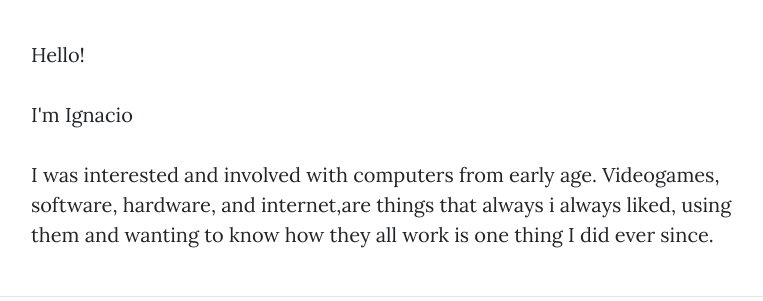
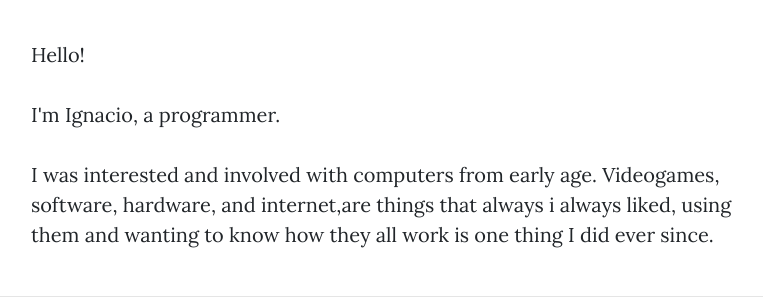
Before and after one commit to nachoinn/Ignacios-Blog, a Flask app: page /about in a window 1280 px wide. Shown: the part 572-873 px from the top of the page, without its empty margins (244-1007 px from the left). Run offline with Flask 2, Linux system fonts and the light colour scheme; some libraries are stand-ins or nearby versions.

Commit message:
minor change to about, and change image

```diff
--- a/templates/about.html
+++ b/templates/about.html
@@ -20,7 +20,7 @@
     <div class="row">
         <div class="col-lg-8 col-md-10 mx-auto">
             <p>Hello!</p>
-            <p>I'm Ignacio</p>
+            <p>I'm Ignacio, a programmer.</p>
             <p>I was interested and involved with computers from early age.
                 Videogames, software, hardware, and internet,are things that always i always
                 liked, using them and wanting to know
--- a/templates/index.html
+++ b/templates/index.html
@@ -1,7 +1,7 @@
 {% include "header.html" %}
 
   <!-- Page Header -->
-  <header class="masthead" style="background-image: url('https://c1.wallpaperflare.com/preview/190/320/1019/stars-sky-night-dark.jpg')">
+  <header class="masthead" style="background-image: url('https://www.tangol.com/blog/Fotos/Notas/que-hacer-en-el-chalten_278_202011161134130.PNG')">
     <div class="overlay"></div>
     <div class="container">
       <div class="row">
```
